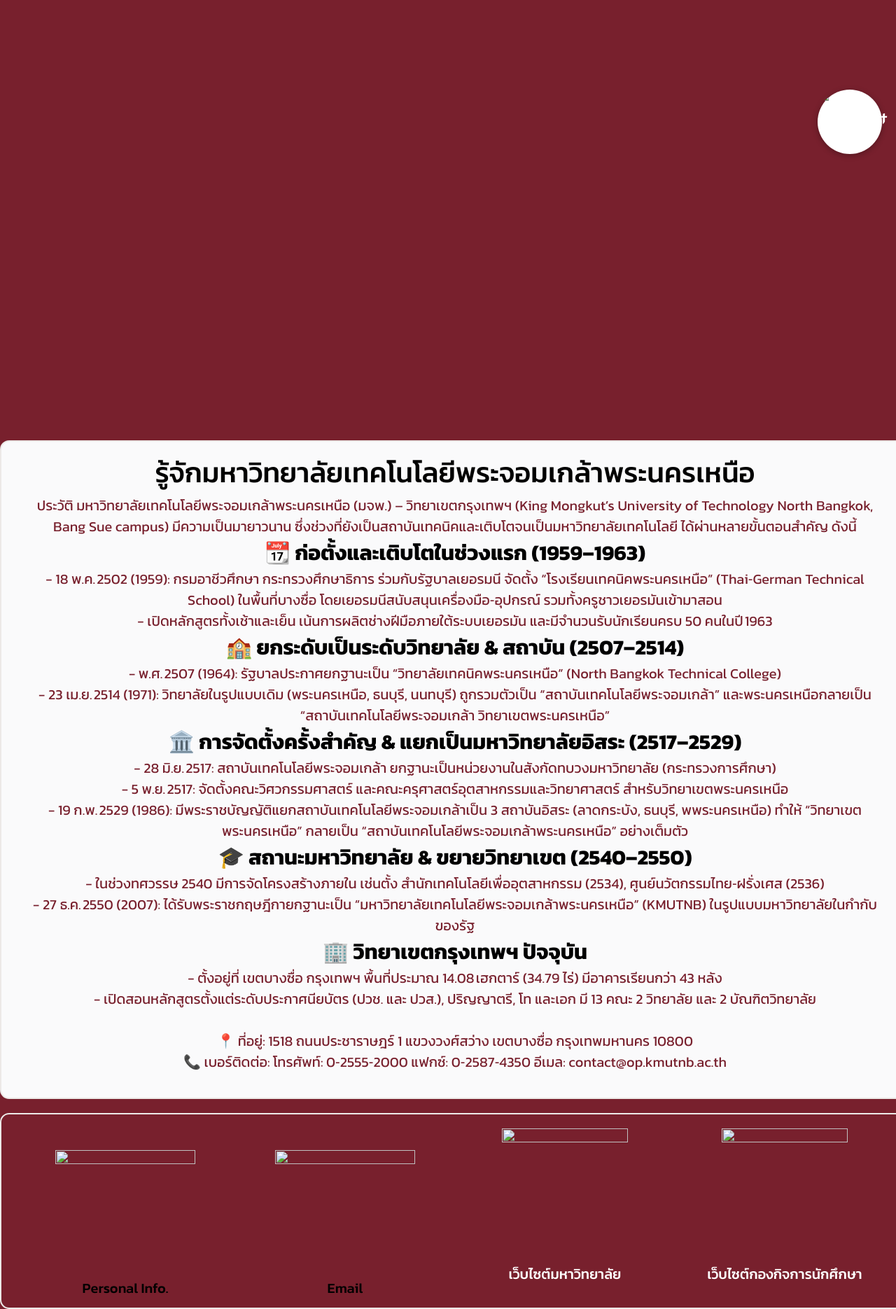
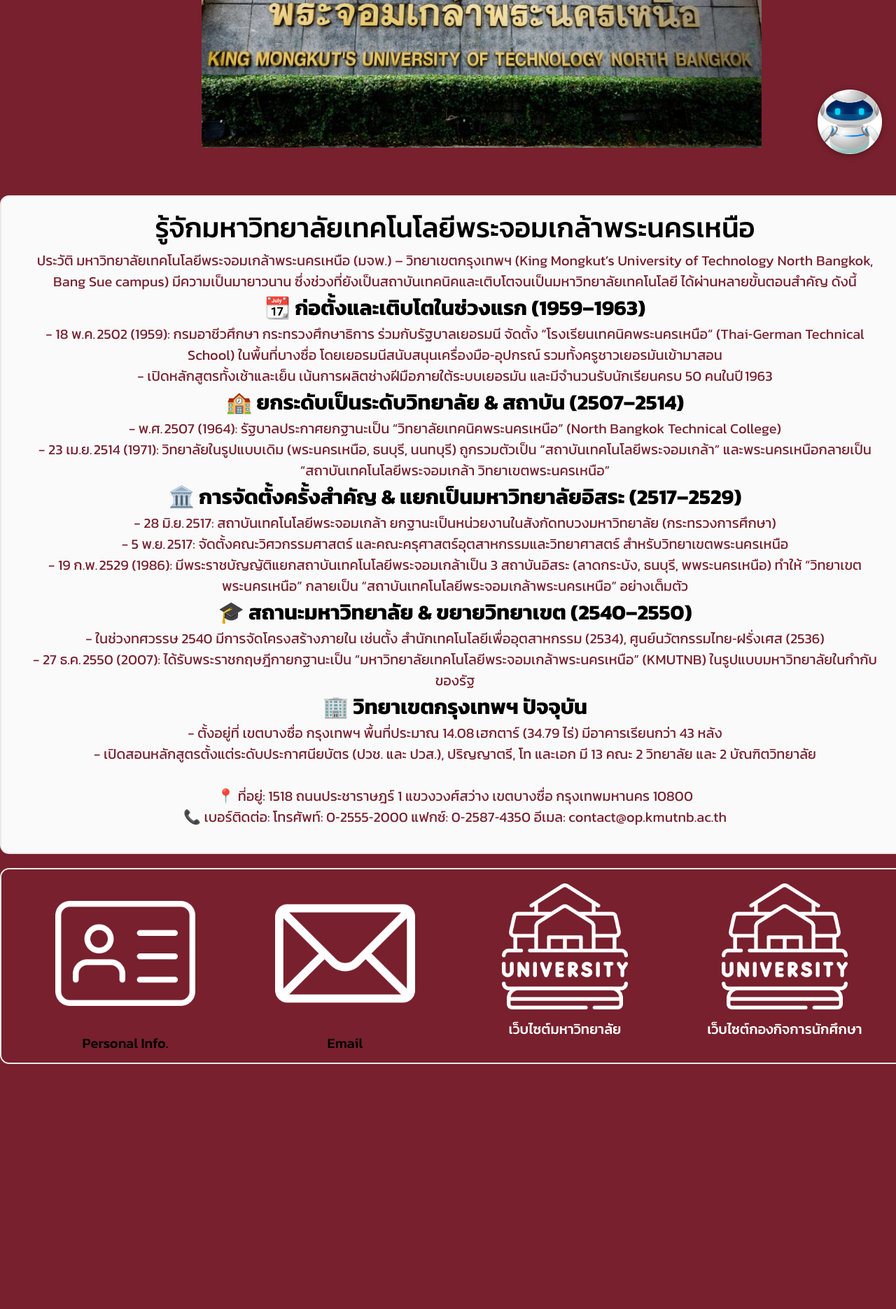
Before and after one commit to mnb1707/knowkmutnb, a plain HTML site: page index.html in a window 1280 px wide. Shown: the part 560-2430 px from the top of the page at 70% size. After the commit the page ends 2100 px from the top, so only its background shows below. Drawn offline with nearby package versions, Linux system fonts and the light colour scheme.

Commit message:
Update index.html

```diff
--- a/index.html
+++ b/index.html
@@ -149,7 +149,7 @@
      <div class="container-fluid p-0 " >
            <!-- Banner -->
           <div class="row bgh">
-              <div><img src="images/ศูนย์ปฏิบัติการไร้สายล้ำหน้ายุค 5G.png"  class="img-fluid banner"></div>
+              <div><img src="ศูนย์ปฏิบัติการไร้สายล้ำหน้ายุค 5G.png"  class="img-fluid banner"></div>
           </div>
 
           <div class="row">
@@ -275,7 +275,7 @@
 <div class="row center">
   <!-- รูป -->
 
- <div class="col-md-12 m-5">   <img src="images/รู้จะก.jpg" class="img-fluid" width="800" height="800">   </div></div>
+ <div class="col-md-12 m-5">   <img src="รู้จะก.jpg" class="img-fluid" width="800" height="800">   </div></div>
 
 <div class="row center text">
   <h5 class="headd">รู้จักมหาวิทยาลัยเทคโนโลยีพระจอมเกล้าพระนครเหนือ</h5>
@@ -361,22 +361,22 @@
 
         <div class="row contact ">
             <div class="col-md-3">
-              <p class="bigtext"><img src="images/id-card.png" height="200" width="200" class="img-fluid"></p>
+              <p class="bigtext"><img src="id-card.png" height="200" width="200" class="img-fluid"></p>
               <h5>Personal Info.</h5>
             </div>
 
             <div class="col-md-3">
-              <p class="bigtext"><img src="images/mail.png" height="200" width="200" class="img-fluid"></p>
+              <p class="bigtext"><img src="mail.png" height="200" width="200" class="img-fluid"></p>
               <h5>Email</h5>
             </div>
 
             <div class="col-md-3">
-              <p class="bigtext"><a href="https://www.kmutnb.ac.th/about.aspx"><img src="images/university.png" height="180" width="180" class="img-fluid"></p>
+              <p class="bigtext"><a href="https://www.kmutnb.ac.th/about.aspx"><img src="university.png" height="180" width="180" class="img-fluid"></p>
               <h5>เว็บไซต์มหาวิทยาลัย</h5></a>
             </div>
 
             <div class="col-md-3">
-              <p class="bigtext"><a href="https://sa.op.kmutnb.ac.th/"><img src="images/university.png" height="180" width="180" class="img-fluid"></p>
+              <p class="bigtext"><a href="https://sa.op.kmutnb.ac.th/"><img src="university.png" height="180" width="180" class="img-fluid"></p>
               <h5>เว็บไซต์กองกิจการนักศึกษา</h5></a>
             </div>
         </div>
@@ -406,7 +406,7 @@
 
             <!-- Chatbot -->
 
-            <div id="chat-toggle" onclick="toggleChat()"> <img src="images/chatbot.png" alt="Chatbot" style="width: 100%; height: 100%; border-radius: 50%; position: relative;"></div>
+            <div id="chat-toggle" onclick="toggleChat()"> <img src="chatbot.png" alt="Chatbot" style="width: 100%; height: 100%; border-radius: 50%; position: relative;"></div>
 
             <div id="chatbot-container" style="display: none;">
               <div id="chat"></div>
```
